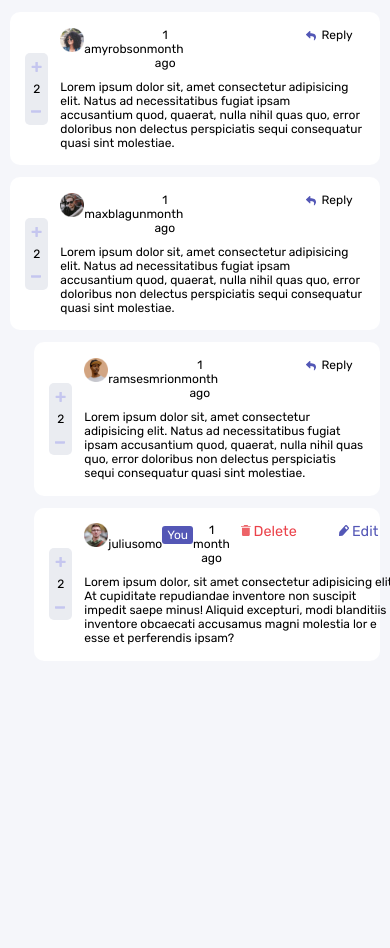
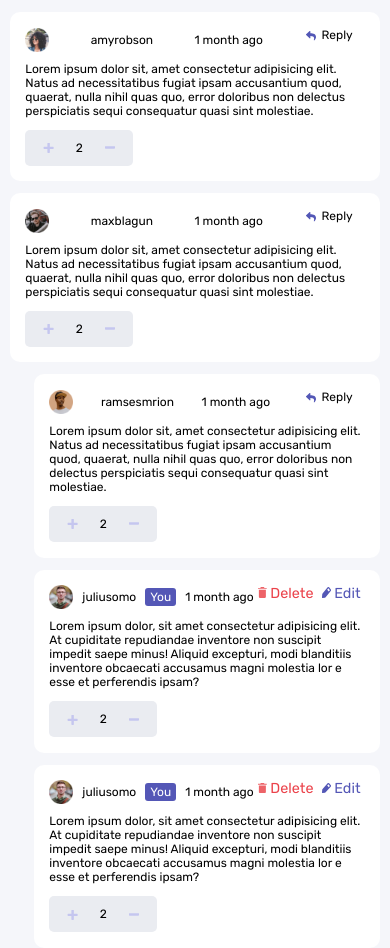
Before and after one commit to AxelTur-Springer/frontendMentorCommentChallenge, a plain HTML site: page index.html in a window 390 px wide. Before the commit the page ends 844 px from the top, so only its background shows below. Drawn offline with Linux system fonts and the light colour scheme.

Commit message:
working on a little responsive

```diff
--- a/style.css
+++ b/style.css
@@ -266,8 +266,75 @@ font-size: 16px;
 }
 @media only screen and (max-width:700px) {
     .flexCommentSeccion{
+        width: 95%;
+  }
 
-        width: 95%;
+  .profile{
+    display: flex;
+    justify-content: space-between
+}
+.profile .division{
+    display: flex;
+    justify-content: space-between;
+    width:70%;
+    text-align: center;
+}
+.editOrDelete{
+    display: flex;justify-content: space-around;
+    width: 10em;
+}
 
-  }
+.staticComment{
+    display: grid;
+    grid-template-areas:
+    "profile"
+    "score"
+    ;
+
 }
+.staticResponse{
+    display: grid;
+    grid-template-areas:
+    "profile"
+    "score"
+    ;
+
+}
+.scoreNum{
+    margin-top: 1em;
+grid-area: score;
+flex-direction: row;
+width: 9em;
+height:3em ;
+text-align: center;
+}
+.scoreNum p {
+    display: flex;flex-direction: column;
+    justify-content: center;
+}
+.scoreNum button {
+    display: flex;flex-direction: column;
+    justify-content: center;
+}
+.profileAndComment{
+    grid-area: profile;
+}
+.CopyCommentBox{
+    grid-template-areas:
+    "form"
+    "profile"
+    ;
+}
+.CopyProfileImg{
+    grid-area: profile;
+}
+
+.form{
+    grid-area: form;
+    margin-left: 1em;
+}
+.btnSendComment{
+
+
+}
+}
```
